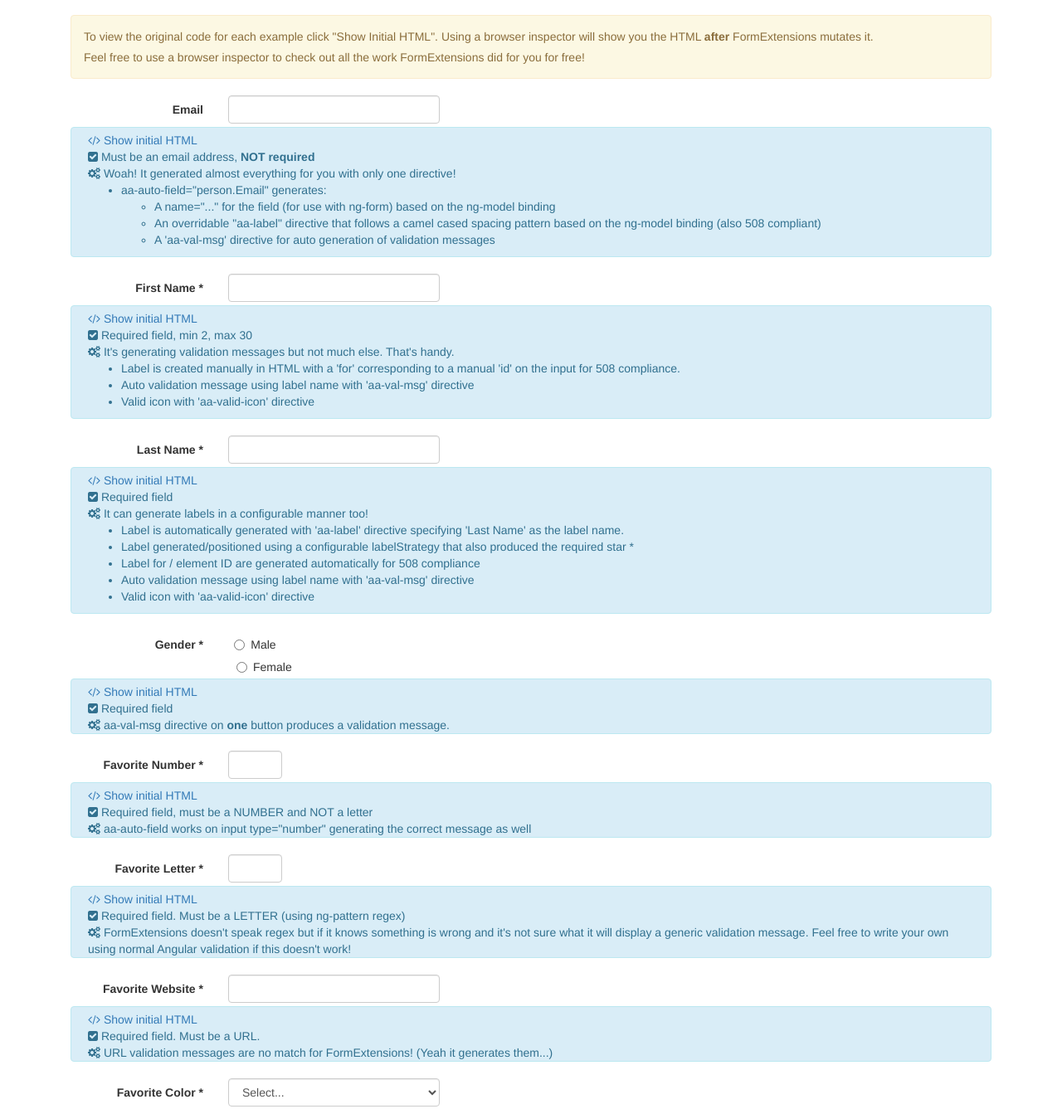
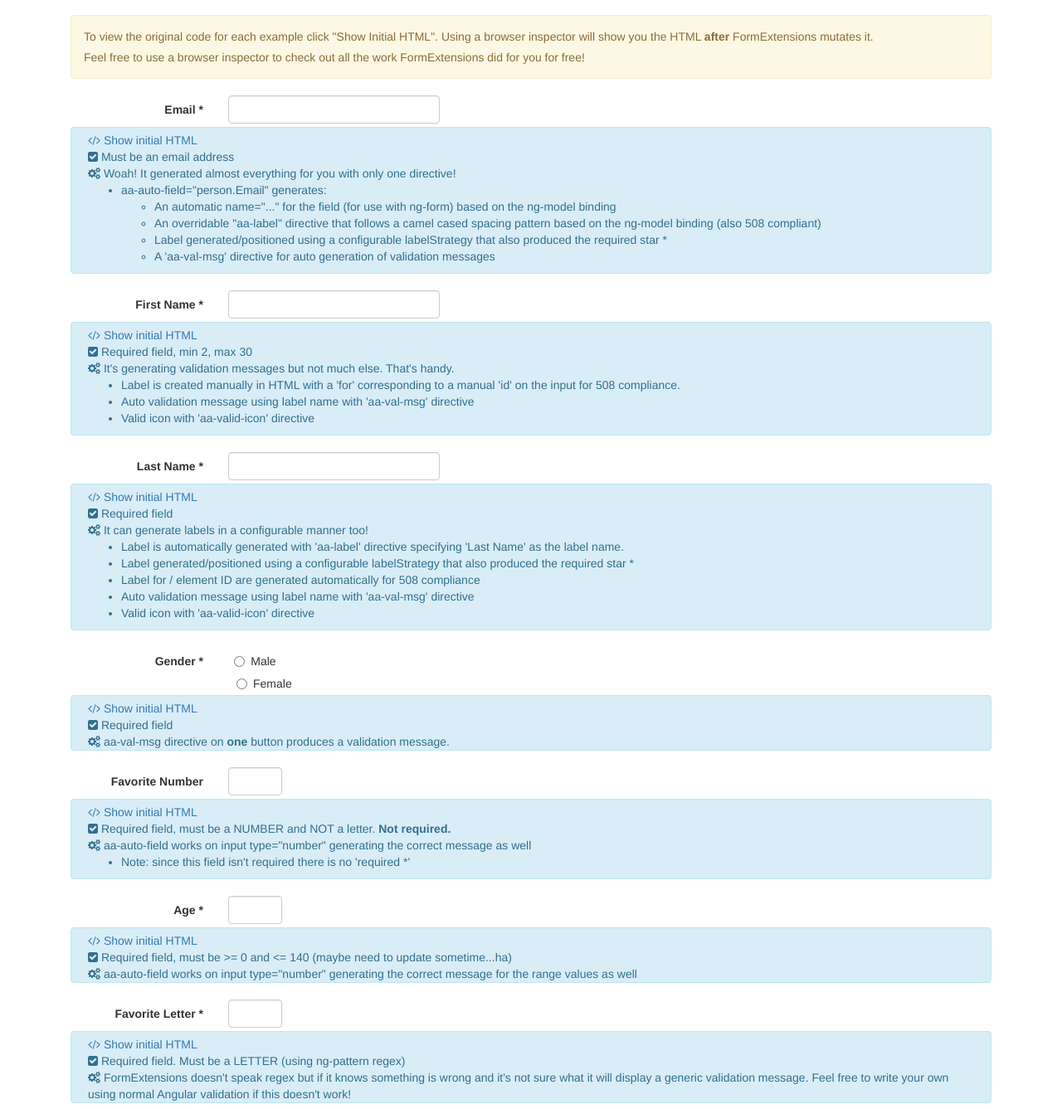
Before and after one commit to AngularAgility/AngularAgility, a website with bundled scripts: page demo/index.html at #!/formExtensions in a window 1280 px wide. Shown: the part 324-1661 px from the top of the page at 83% size. Built offline with nearby package versions, Linux system fonts and the light colour scheme.

Commit message:
added range validation (missing, whoops!)

```diff
--- a/demo/app/formExtensions/formExtensions.html
+++ b/demo/app/formExtensions/formExtensions.html
@@ -39,7 +39,7 @@
         <!-- EMAIL -->
         <div class="form-group">
             <div class="col-sm-3">
-                <input type="email" class="form-control" aa-auto-field="person.email" />
+                <input type="email" class="form-control" aa-auto-field="person.email" required="" />
             </div>
         </div>
         <div ng-hide="hideExamples" class="alert alert-info example">
@@ -54,7 +54,7 @@
             </div>
             <div class="validations">
                 <i class="fa fa-check-square"></i>
-                Must be an email address, <strong>NOT required</strong>
+                Must be an email address
             </div>
             <div class="helpers">
                 <div>
@@ -64,8 +64,9 @@
                 <ul>
                     <li>aa-auto-field="person.Email" generates:</li>
                     <ul>
-                        <li>A name="..." for the field (for use with ng-form) based on the ng-model binding</li>
+                        <li>An automatic name="..." for the field (for use with ng-form) based on the ng-model binding</li>
                         <li>An overridable "aa-label" directive that follows a camel cased spacing pattern based on the ng-model binding (also 508 compliant)</li>
+                        <li>Label generated/positioned using a configurable labelStrategy that also produced the required star *</li>
                         <li>A 'aa-val-msg' directive for auto generation of validation messages</li>
                     </ul>
                 </ul>
@@ -200,7 +201,7 @@
         <!-- FAVORITE NUMBER -->
         <div class="form-group">
             <div class="col-sm-1">
-                <input type="number" class="form-control" aa-auto-field="person.favoriteNumber" required="">
+                <input type="number" class="form-control" aa-auto-field="person.favoriteNumber">
             </div>
         </div>
         <div ng-hide="hideExamples" class="alert alert-info example">
@@ -215,16 +216,45 @@
             </div>
             <div class="validations">
                 <i class="fa fa-check-square"></i>
-                Required field, must be a NUMBER and NOT a letter
+                Required field, must be a NUMBER and NOT a letter. <strong>Not required.</strong>
             </div>
             <div class="helpers">
                 <div>
                     <i class="fa fa-cogs"></i>
                     aa-auto-field works on input type="number" generating the correct message as well
+                    <ul>
+                        <li>Note: since this field isn't required there is no 'required *'</li>
+                    </ul>
                 </div>
             </div>
         </div>
 
+
+        <!-- AGE -->
+        <div class="form-group">
+            <div class="col-sm-1">
+                <input type="number" class="form-control" aa-auto-field="person.age" min="0" max="140" required="">
+            </div>
+        </div>
+        <div ng-hide="hideExamples" class="alert alert-info example">
+            <div syntax-toggler-for="HTML">
+                <script type="syntaxhighlighter" class="brush: xml"><![CDATA[
+                <div class="col-sm-1">
+                    <input type="number" class="form-control" aa-auto-field="person.age" min="0" max="140" required="">
+                </div>
+                ]]></script>
+            </div>
+            <div class="validations">
+                <i class="fa fa-check-square"></i>
+                Required field, must be >= 0 and <= 140 (maybe need to update sometime...ha)
+            </div>
+            <div class="helpers">
+                <div>
+                    <i class="fa fa-cogs"></i>
+                    aa-auto-field works on input type="number" generating the correct message for the range values as well
+                </div>
+            </div>
+        </div>
 
 
         <!-- FAVORITE LETTER -->
@@ -288,6 +318,7 @@
             </div>
         </div>
 
+
         <!-- FAVORITE FOOD -->
         <div class="form-group">
             <div class="col-sm-3">
--- a/src/aa.formExtensions.js
+++ b/src/aa.formExtensions.js
@@ -128,6 +128,14 @@
                                 } else if (key === 'maxlength') {
                                     errorMessages.push(
                                         stringFormat(aaFormExtensions.validationMessages[key], fieldName, attrs.ngMaxlength)
+                                    );
+                                } else if (key === 'min') {
+                                    errorMessages.push(
+                                        stringFormat(aaFormExtensions.validationMessages[key], fieldName, attrs.min)
+                                    );
+                                } else if (key === 'max') {
+                                    errorMessages.push(
+                                        stringFormat(aaFormExtensions.validationMessages[key], fieldName, attrs.max)
                                     );
                                 } else if (key === 'required' && element[0].type === 'number') {
                                     //angular doesn't correctly flag numbers as invalid rather as required when something wrong is filled in
@@ -399,6 +407,8 @@
                 email: "The field {0} must be an email.",
                 minlength: "{0} must be at least {1} character(s).",
                 maxlength: "{0} must be less than {1} characters.",
+                min: "{0} must be at least {1}.",
+                max: "{0} must be at most {1}.",
                 pattern: "{0} is invalid.",
                 url: "{0} must be a valid URL.",
                 number: "{0} must be number."
```
